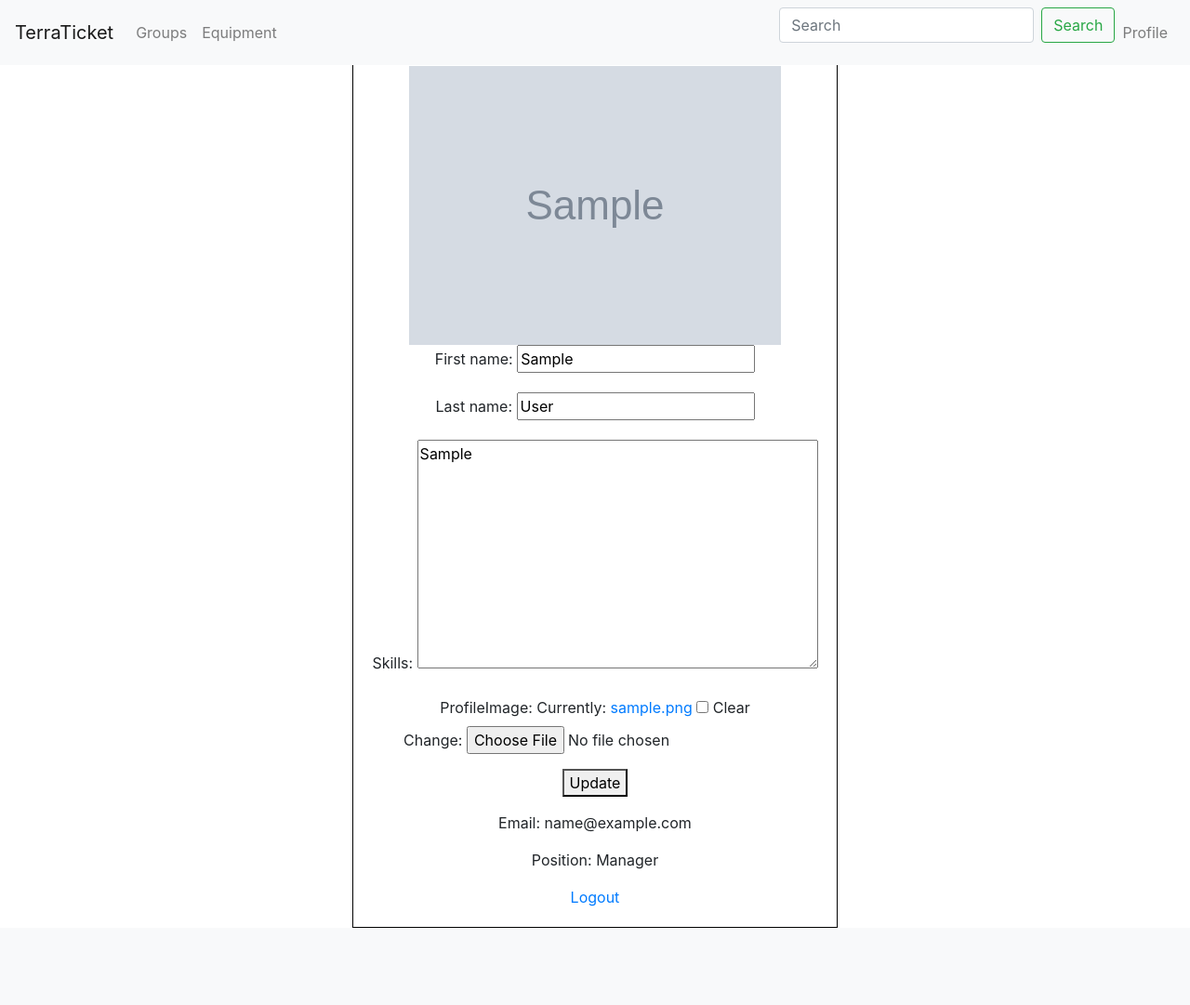
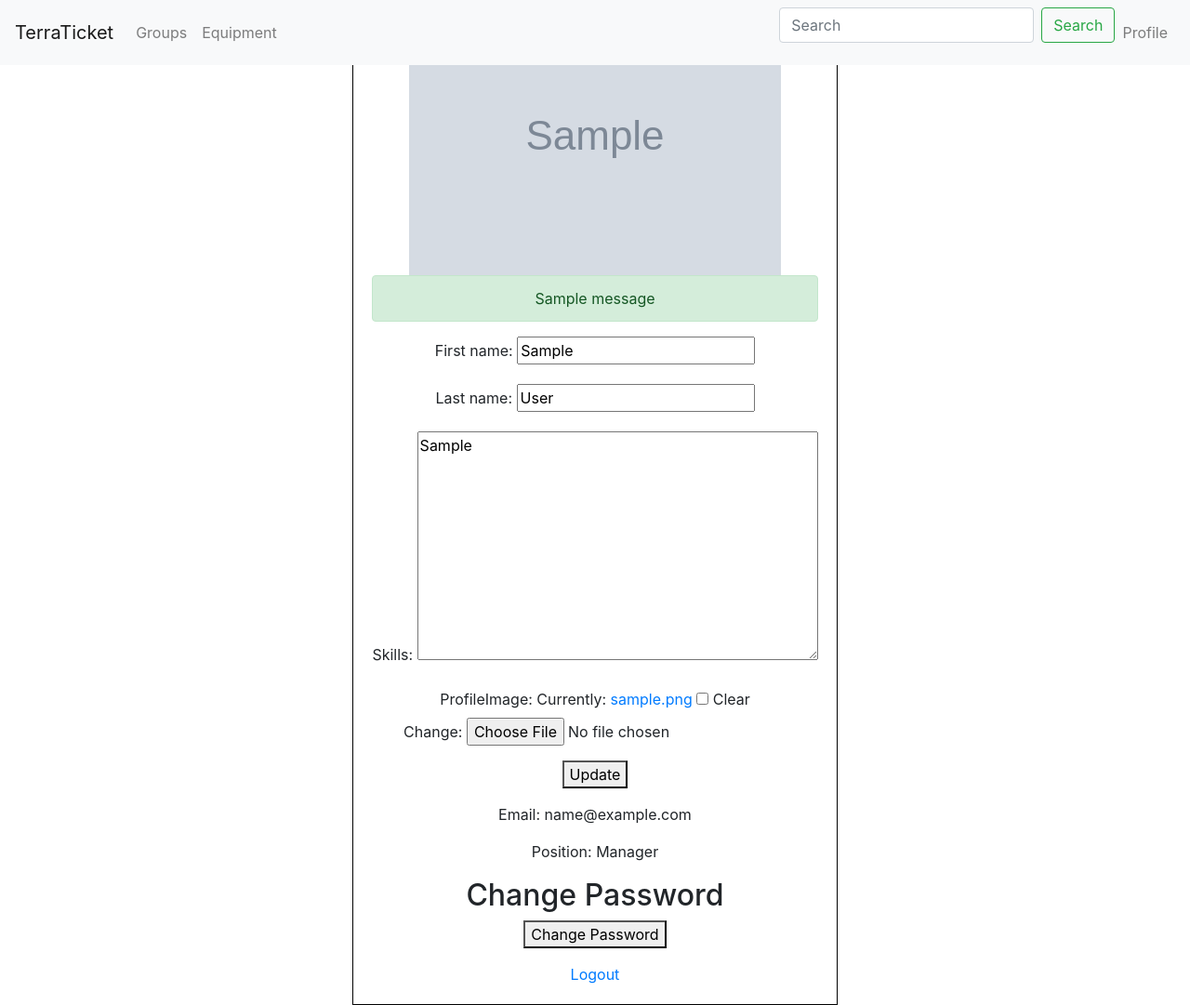
Before and after one commit to moored28/SeniorProject, a Django app: page /tasks/profile/ in a window 1280 px wide. Shown: the whole page at 93% size. Before the commit the page ends 998 px from the top, so only its background shows below. Run offline with Django 5.2, Linux system fonts and the light colour scheme; a user stored in the database is signed in; tables that the repository leaves empty hold one stand-in row (values such as "Sample post"); grey boxes marked "Sample" are stand-in pictures; one stand-in notice (Sample message) is shown; parts of the project's set-up code (start-up, migrations or seed data) failed here and were passed over; some libraries are stand-ins or nearby versions.

Commit message:
Added password changing

```diff
--- /dev/null
+++ b/tasks/templates/tasks/change_password.html
@@ -0,0 +1,6 @@
+<h2>Change Password</h2>
+<form method="post">
+    {% csrf_token %}
+    {{ password_form.as_p }}
+    <button type="submit">Change Password</button>
+</form>
--- a/tasks/templates/tasks/profile.html
+++ b/tasks/templates/tasks/profile.html
@@ -9,6 +9,11 @@
             border: 1px solid #ccc; /* Adding border for better visualization */
             padding: 10px;
             margin-bottom: 10px; /* Add some space between entries */
+        }
+    </style>
+    <style>
+        .content {
+            padding-top: 200px; /* Adjust as needed */
         }
     </style>
     <style>
@@ -137,17 +142,23 @@
             </ul>
         </div>
     </nav>
-</br>
-</br>
-</br>
-</br>
 
-<div style="display: flex; justify-content: center; align-items: center; height: 100vh;">
+
+<div class = "content" style="display: flex; justify-content: center; align-items: center; height: 100vh;">
     <div style="border: 1px solid #000; padding: 20px; text-align: center;">
         <h1>{{ member.username }}'s Profile</h1>
         {% if member.profileImage %}
             <img src="{{ member.profileImage.url }}" alt="{{ member.username }}'s profile image">
         {% endif %}
+        {% if messages %}
+            <div class="messages">
+                {% for message in messages %}
+            <div class="alert alert-{{ message.tags }}">
+            {{ message }}
+    </div>
+    {% endfor %}
+</div>
+{% endif %}
         <form method="post" enctype="multipart/form-data">
             {% csrf_token %}
             {% for field in form %}
@@ -161,12 +172,17 @@
                     {% endfor %}
                 </p>
             {% endfor %}
-            <button type="submit">Update</button>
+            <button type="submit" name="update_info">Update</button>
         </form>
         <p>Email: {{ member.email}}</p>
         <p>Position: {{ member.position }}</p>
 
         <!--  Put in change password form later -->
+        <h2>Change Password</h2>
+        <form method="post" action="{% url 'tasks:change_password' %}">
+            {% csrf_token %}
+            <button type="submit">Change Password</button>
+        </form>
 
         <a href="{% url 'tasks:logout' %}">Logout</a>
     </div>
--- a/tasks/urls.py
+++ b/tasks/urls.py
@@ -10,6 +10,7 @@ urlpatterns = [
     path('login/', views.login_view, name='login'),
     path('register/', views.register_view, name='register'),
     path('profile/', views.profile, name='profile'),
+    path('change_password/', views.change_password, name='change_password'),
     path('logout/', views.logout_view, name='logout'),
     path("equipment/", views.display_equipment, name="equipment"),
     path("add_equipment/", views.add_equipment, name="add_equipment"),
--- a/tasks/views.py
+++ b/tasks/views.py
@@ -4,6 +4,8 @@ from .forms import *
 from django.contrib.auth import authenticate, login, logout, update_session_auth_hash
 from django.shortcuts import render, redirect
 from django.contrib.auth.decorators import login_required, user_passes_test
+from django.contrib.auth.forms import PasswordChangeForm
+from django.contrib import messages
 
 
 
@@ -50,9 +52,26 @@ def profile(request):
         form = MemberForm(request.POST, instance=member)
         if form.is_valid():
             form.save()
+            messages.success(request, 'Your profile was successfully updated!')
+            return redirect('tasks:profile')
     else:
         form = MemberForm(instance=member)
     return render(request, 'tasks/profile.html', {'member': member, 'form': form})
+
+@login_required
+def change_password(request):
+    if request.method == 'POST':
+        password_form = PasswordChangeForm(request.user, request.POST)
+        if password_form.is_valid():
+            user = password_form.save()
+            update_session_auth_hash(request, user)  # Stops user from having to relog
+            messages.success(request, 'Your password was successfully updated!')
+            return redirect('tasks:profile')
+        else:
+            messages.error(request, 'Please correct the error below.')
+    else:
+        password_form = PasswordChangeForm(request.user)
+    return render(request, 'tasks/change_password.html', {'password_form': password_form})
 
 def logout_view(request):
     logout(request)
```
